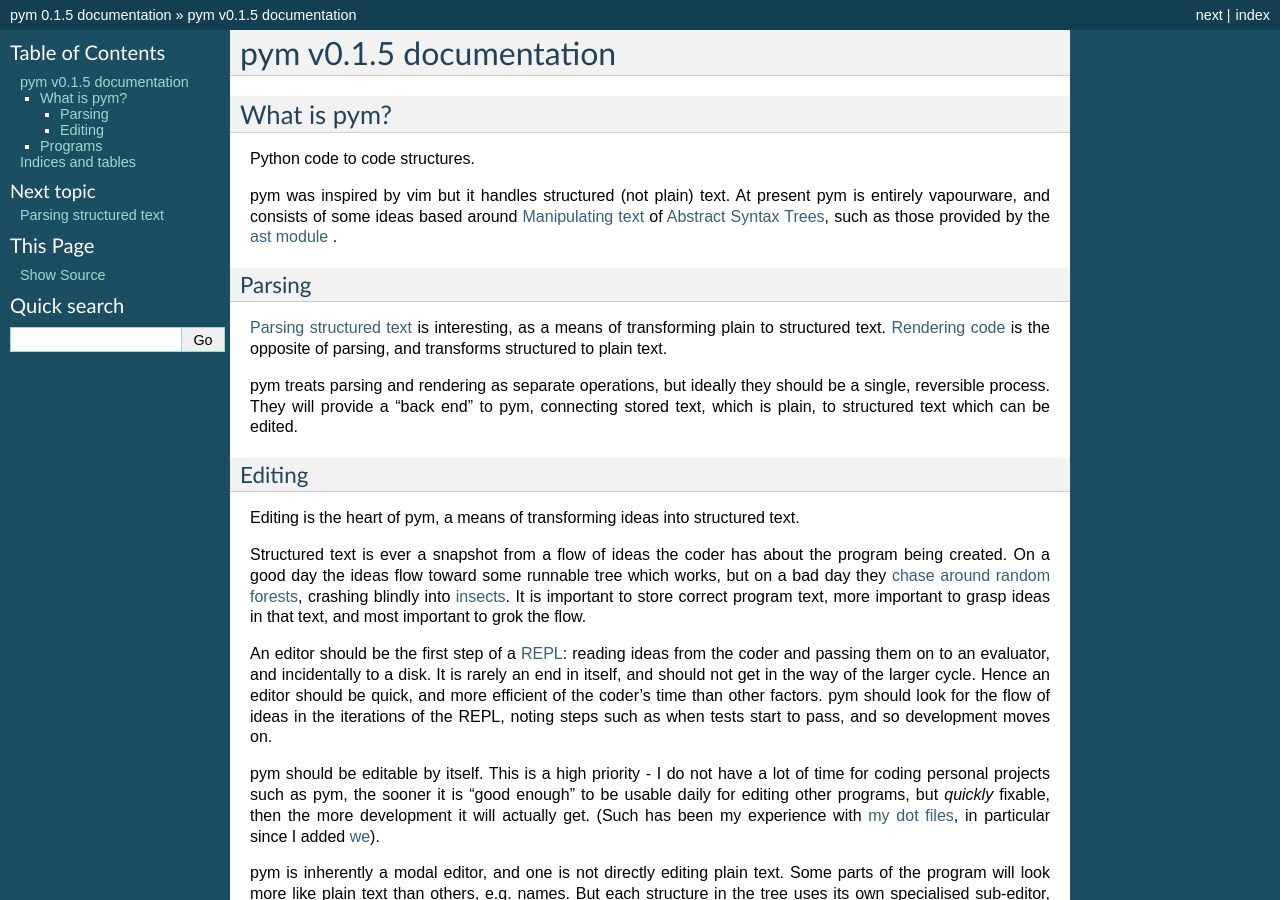
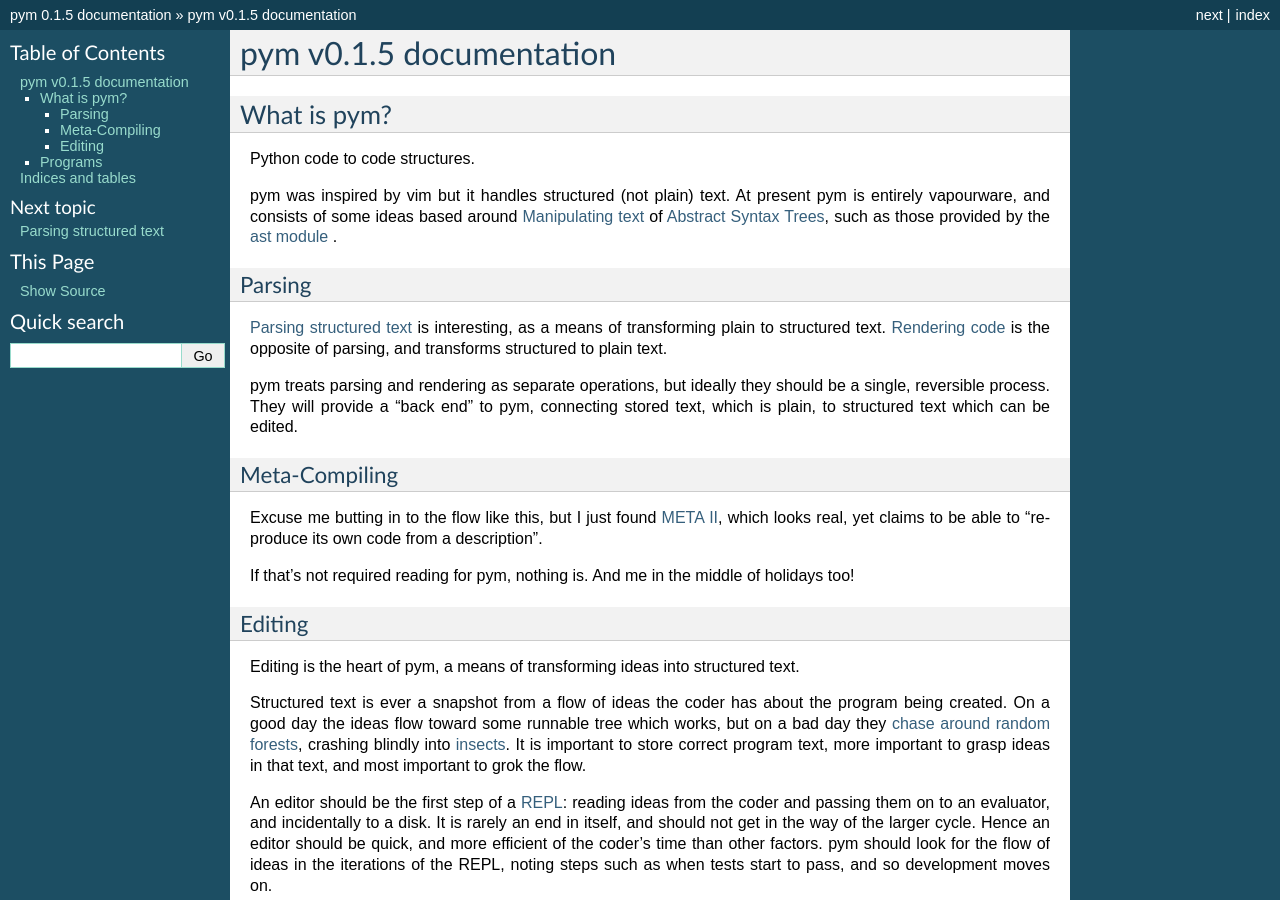
Before and after one commit to jalanb/pym, a Sphinx documentation site: the page built from docs/index.rst, in a window 1280 px wide and 900 px high. Built offline with Sphinx 7.4.7, drawn with Linux system fonts in a browser that asks for light colours; formulas are drawn with MathJax 3.

Commit message:
Just found a meta compiler

```diff
--- a/docs/index.rst
+++ b/docs/index.rst
@@ -21,6 +21,13 @@ Parsing
 :ref:`parsing` is interesting, as a means of transforming plain to structured text. :ref:`renderers` is the opposite of parsing, and transforms structured to plain text.
 
 pym treats parsing and rendering as separate operations, but ideally they should be a single, reversible process. They will provide a "back end" to pym, connecting stored text, which is plain, to structured text which can be edited.
+
+Meta-Compiling
+^^^^^^^^^^^^^^
+
+Excuse me butting in to the flow like this, but I just found `META II <http://www.bayfronttechnologies.com/mc_tutorial.html>`_, which looks real, yet claims to be able to "reproduce its own code from a description".
+
+If that's not required reading for pym, nothing is. And me in the middle of holidays too!
 
 Editing
 ^^^^^^^
```
